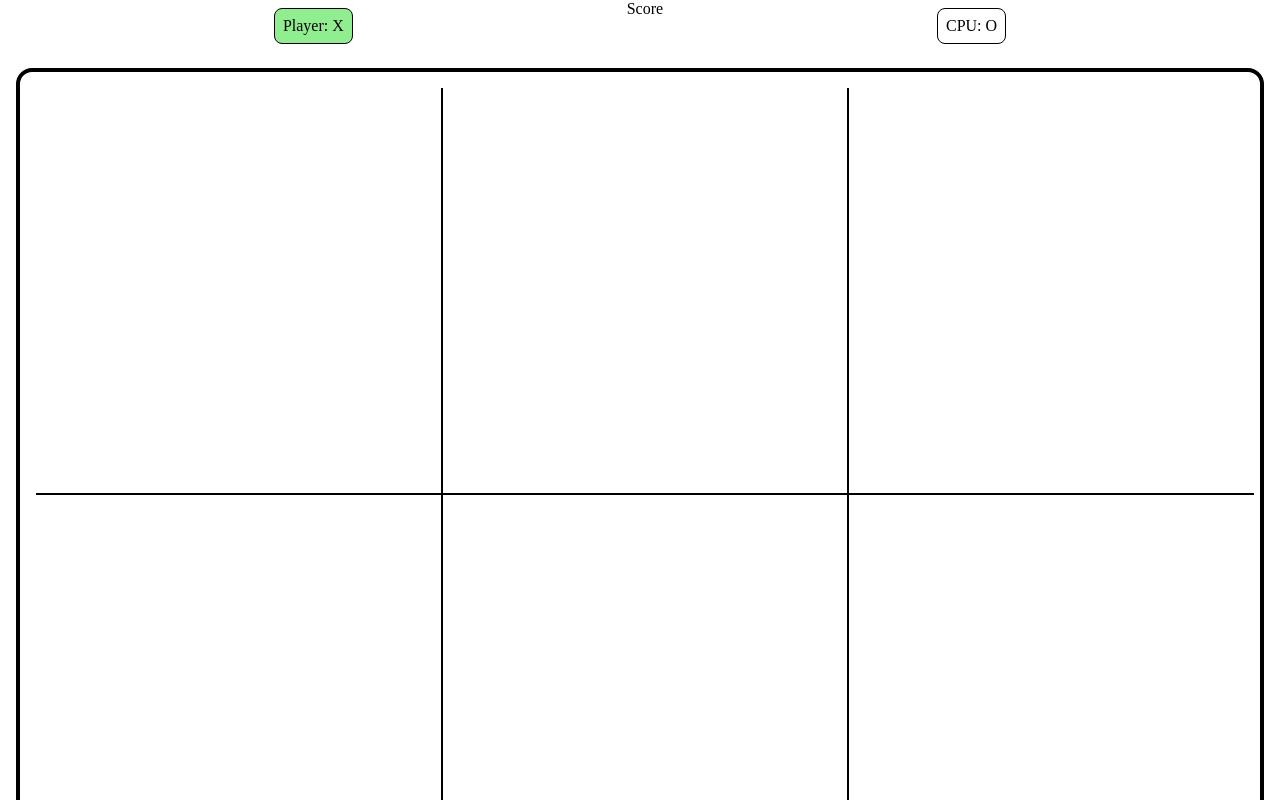
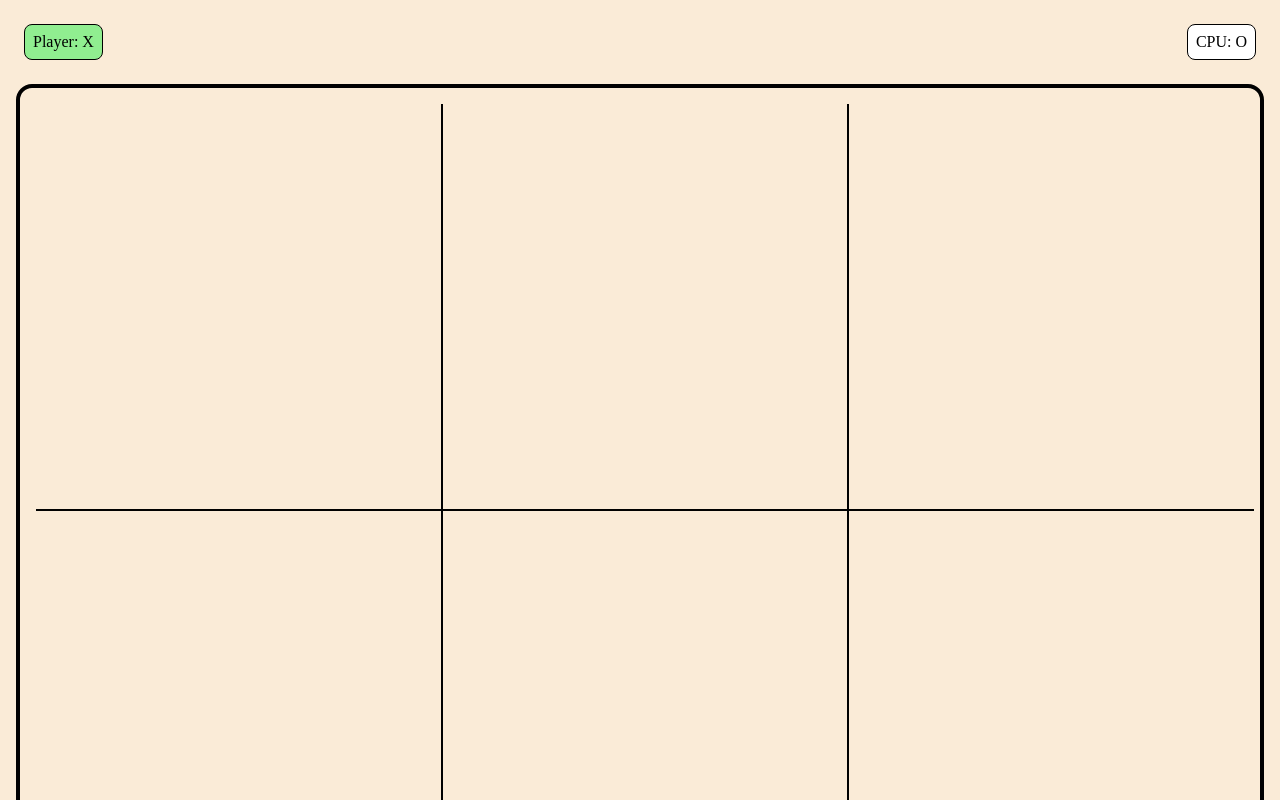
Before and after one commit to chrisstoy/tictacdoh, a React (Vite) app: page / in a window 1280 px wide. Both pictures are taken after a click on the button "Start Game". Shown: the top 800 px of the page. Built offline with nearby package versions, Linux system fonts and the light colour scheme.

Commit message:
style updates

```diff
--- a/src/App.css
+++ /dev/null
@@ -1 +0,0 @@
-#root {}
--- a/src/App.tsx
+++ b/src/App.tsx
@@ -15,6 +15,7 @@ export default function App() {
       css={css`
         display: flex;
         flex: 1 1 auto;
+        background-color: antiquewhite;
       `}
     >
       {gameMode === 'play' && (
--- a/src/components/Score.tsx
+++ b/src/components/Score.tsx
@@ -1,3 +1,26 @@
+import { css } from '@emotion/react';
+import { useGameStore } from '../services/gameState';
+
 export function Score() {
-  return <div>Score</div>;
+  const gameStore = useGameStore();
+
+  return (
+    <div
+      css={css`
+        display: flex;
+        flex: 1 1 auto;
+        align-items: center;
+        justify-content: center;
+        flex-direction: column;
+        font-size: 2em;
+      `}
+    >
+      {gameStore.isDraw && <div>Draw</div>}
+      {gameStore.winner !== undefined && (
+        <div>
+          <div>{gameStore.winner.player} Wins</div>
+        </div>
+      )}
+    </div>
+  );
 }
--- a/src/components/Scoreboard.tsx
+++ b/src/components/Scoreboard.tsx
@@ -12,6 +12,7 @@ export function Scoreboard() {
         display: flex;
         flex-direction: row;
         justify-content: space-evenly;
+        margin: 1rem;
       `}
     >
       <Player
--- a/src/pages/PlayGame.tsx
+++ b/src/pages/PlayGame.tsx
@@ -43,14 +43,22 @@ export function PlayGame({ onSetupGame, onReplayGame }: Props) {
           flex-direction: column;
         `}
       >
-        {gameStore.isDraw && <div>Draw</div>}
-        {gameStore.winner !== undefined && (
-          <div>
-            <div>{gameStore.winner.player} won</div>
-          </div>
-        )}
-        <button onClick={onSetupGame}>New Game</button>
-        <button onClick={onReplayGame}>Replay</button>
+        <div
+          css={css`
+            display: flex;
+            flex-direction: row;
+            justify-content: space-around;
+            width: 100%;
+          `}
+        >
+          <button onClick={onSetupGame}>New Game</button>
+          <button
+            disabled={gameStore.winner === undefined}
+            onClick={onReplayGame}
+          >
+            Replay
+          </button>
+        </div>
       </div>
     </div>
   );
--- a/src/pages/SetupGame.tsx
+++ b/src/pages/SetupGame.tsx
@@ -20,7 +20,13 @@ export function SetupGame({ onStartGame }: Props) {
         justify-content: center;
       `}
     >
-      <h1>Tic Tac DOH!</h1>
+      <h1
+        css={css`
+          font-size: xxx-large;
+        `}
+      >
+        Tic Tac DOH!
+      </h1>
       <div
         css={css`
           justify-content: center;
```
